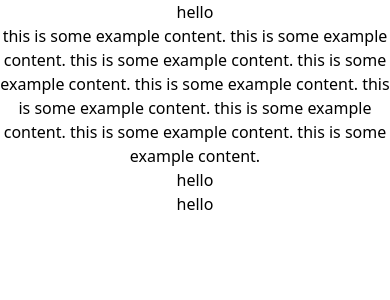
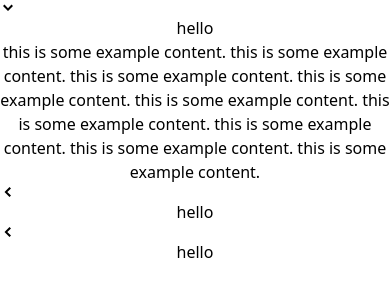
Before and after one commit to JMD1986/comps, a React (Create React App) app: page / in a window 390 px wide. Shown: the top 300 px of the page. Built offline with nearby package versions, Linux system fonts and the light colour scheme.

Commit message:
making accordian responsive

```diff
--- a/src/components/Accordion.js
+++ b/src/components/Accordion.js
@@ -1,12 +1,21 @@
 import { render } from "@testing-library/react";
+import { GoChevronDown, GoChevronLeft } from "react-icons/go";
+
 import { useState } from "react";
 function Accordion({ items }) {
   const [expandedIndex, setExpandedIndex] = useState(0);
   const renderedItems = items.map((item, index) => {
     const isExpanded = index === expandedIndex;
+
+    const icon = (
+      <span>{isExpanded ? <GoChevronDown /> : <GoChevronLeft />}</span>
+    );
     return (
       <div key={item.id}>
-        <div>{item.label}</div>
+        <div onClick={() => setExpandedIndex(index)}>
+          {icon}
+          {item.label}
+        </div>
         {isExpanded && <div>{item.content}</div>}
       </div>
     );
```
